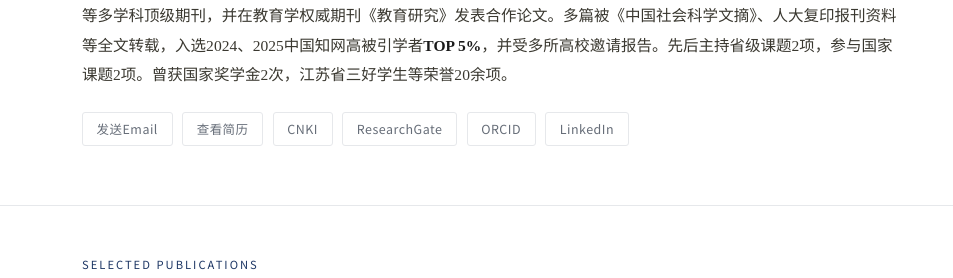
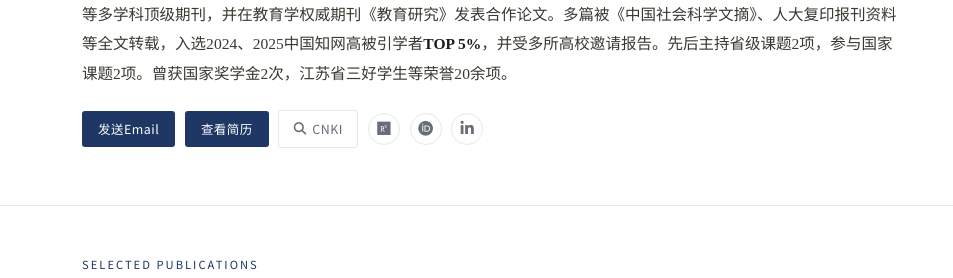
Before and after one commit to rayliucheng/rayliucheng.github.io, a plain HTML site: page index.html in a window 1280 px wide. Shown: the part 300-578 px from the top of the page, 0-953 px from the left. Drawn offline with Linux system fonts and the light colour scheme; grey boxes are pictures that could not be loaded.

Commit message:
Update index.html

```diff
--- a/index.html
+++ b/index.html
@@ -5,6 +5,7 @@
   <meta name="viewport" content="width=device-width, initial-scale=1.0" />
   <title>刘铖 | 个人学术主页</title>
   <link rel="preconnect" href="https://fonts.googleapis.com" />
+  <link rel="stylesheet" href="https://cdnjs.cloudflare.com/ajax/libs/font-awesome/6.5.0/css/all.min.css" />
   <link href="https://fonts.googleapis.com/css2?family=Noto+Serif+SC:wght@400;500;600&family=Noto+Sans+SC:wght@300;400;500&display=swap" rel="stylesheet" />
   <style>
     :root {
@@ -58,9 +59,13 @@
     .hero-bio { font-size: 0.97rem; color: #3a3830; line-height: 1.9; }
     .hero-bio strong { color: var(--ink); }
     .hero-meta { display: flex; flex-wrap: wrap; gap: 1.2rem; margin-top: 1.6rem; font-family: 'Noto Sans SC', sans-serif; font-size: 0.82rem; color: var(--muted); }
-    .hero-links { display: flex; flex-wrap: wrap; gap: 0.6rem; margin-top: 1.4rem; }
-    .hero-links a { font-family: 'Noto Sans SC', sans-serif; font-size: 0.78rem; letter-spacing: 0.04em; color: var(--muted); text-decoration: none; border: 1px solid var(--rule); padding: 0.28rem 0.85rem; border-radius: 3px; transition: all .2s; }
-    .hero-links a:hover { border-color: var(--accent); color: var(--accent); background: var(--tag-bg); }
+    .hero-links { display: flex; flex-wrap: wrap; gap: 0.6rem; margin-top: 1.4rem; align-items: center; }
+    .hero-links a.btn-main { font-family: 'Noto Sans SC', sans-serif; font-size: 0.78rem; letter-spacing: 0.04em; color: #fff; text-decoration: none; background: var(--accent); padding: 0.38rem 1rem; border-radius: 3px; transition: all .2s; border: none; }
+    .hero-links a.btn-main:hover { background: var(--accent-soft); color: var(--accent); }
+    .hero-links a.btn-text { font-family: 'Noto Sans SC', sans-serif; font-size: 0.78rem; letter-spacing: 0.04em; color: var(--muted); text-decoration: none; border: 1px solid var(--rule); padding: 0.38rem 0.9rem; border-radius: 3px; transition: all .2s; display: inline-flex; align-items: center; gap: 0.35rem; }
+    .hero-links a.btn-text:hover { border-color: var(--accent); color: var(--accent); background: var(--tag-bg); }
+    .hero-links a.btn-icon { display: inline-flex; align-items: center; justify-content: center; width: 32px; height: 32px; border-radius: 50%; color: var(--muted); border: 1px solid var(--rule); text-decoration: none; font-size: 0.95rem; transition: all .2s; }
+    .hero-links a.btn-icon:hover { background: var(--accent); color: #fff; border-color: var(--accent); }
     .avatar-box { width: 100%; aspect-ratio: 3.3 / 5; background: var(--card-bg); border: 1px solid var(--rule); border-radius: 4px; overflow: hidden; }
     .avatar-box img { width: 100%; height: 100%; object-fit: cover; }
 
@@ -325,16 +330,24 @@
           <span class="en">My research sits at the intersection of sociology and education, focusing on the interplay between education and socioeconomic structures, as well as higher education and teacher education from a sociological perspective. I have published over <strong>20</strong> papers, including <strong>10 first-authored</strong> SSCI/CSSCI publications in outlets such as the <em>British Journal of Sociology</em>, <em>Chinese Journal of Sociology (社会)</em>, and <em>Tsinghua Journal of Education (清华大学教育研究)</em>, and a co-authored paper in <em>Educational Research (教育研究)</em>. Several papers have been reprinted in full by <em>Chinese Social Sciences Digest</em> and Renmin University’s journal reprint series. I have been selected as a <strong>Top 5%</strong> Highly Cited Scholar on CNKI in both 2024 and 2025, and have been invited to present at multiple universities. I have led 2 provincial research projects and participated in 2 national projects, and have received the National Scholarship twice along with over 20 other honors.</span>
         </p>
         <div class="hero-links">
-          <a href="mailto:chengliu_edu@163.com">
+          <a href="mailto:chengliu_edu@163.com" class="btn-main">
             <span class="zh">发送Email</span><span class="en">Email</span>
           </a>
-          <a href="CV.pdf" target="_blank">
+          <a href="CV.pdf" target="_blank" class="btn-main">
             <span class="zh">查看简历</span><span class="en">CV</span>
           </a>
-          <a href="https://kns.cnki.net/kcms2/author/detail?v=InrCKZ6Ohl46EG31CPKC1gaXQRF-zYev9tgwXuuzqX3PIut7KZ_PMNeIq_hIUhMeRzDHf8ixQh9rsgQIpq1ZAsTGJGXvHpAV4uiwWVwvt10A75F-BA1uyw==&uniplatform=NZKPT&language=CHS" target="_blank">CNKI</a>
-          <a href="https://www.researchgate.net/profile/Cheng-Liu-107?ev=hdr_xprf" target="_blank">ResearchGate</a>
-          <a href="https://orcid.org/0009-0000-8779-6977" target="_blank">ORCID</a>
-          <a href="https://www.linkedin.com/in/cheng-l-bbb4773a5" target="_blank">LinkedIn</a>
+          <a href="https://kns.cnki.net/kcms2/author/detail?v=InrCKZ6Ohl46EG31CPKC1gaXQRF-zYev9tgwXuuzqX3PIut7KZ_PMNeIq_hIUhMeRzDHf8ixQh9rsgQIpq1ZAsTGJGXvHpAV4uiwWVwvt10A75F-BA1uyw==&uniplatform=NZKPT&language=CHS" target="_blank" class="btn-text">
+            <i class="fa-solid fa-magnifying-glass"></i> CNKI
+          </a>
+          <a href="https://www.researchgate.net/profile/Cheng-Liu-107" target="_blank" class="btn-icon" title="ResearchGate">
+            <i class="fa-brands fa-researchgate"></i>
+          </a>
+          <a href="https://orcid.org/0009-0000-8779-6977" target="_blank" class="btn-icon" title="ORCID">
+            <i class="fa-brands fa-orcid"></i>
+          </a>
+          <a href="https://www.linkedin.com/in/cheng-l-bbb4773a5" target="_blank" class="btn-icon" title="LinkedIn">
+            <i class="fa-brands fa-linkedin-in"></i>
+          </a>
         </div>
       </div>
       <div class="fade" style="transition-delay:.15s">
```
